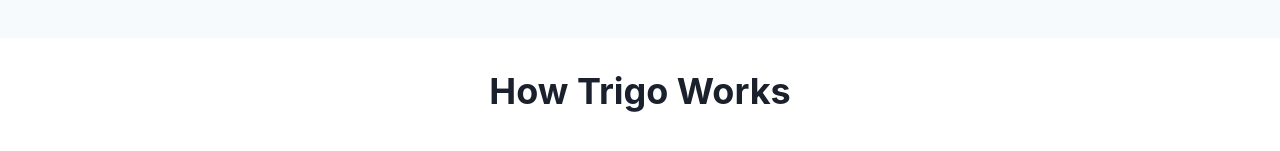
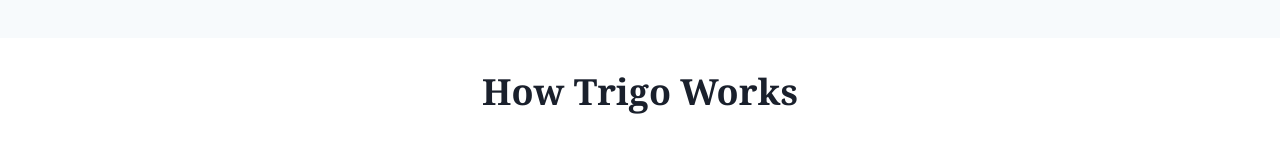
Before and after one commit to Mayor-Myles/Trigo, a Next.js app: page / in a window 1280 px wide. Shown: the part 304-455 px from the top of the page. Built offline with nearby package versions, Linux system fonts and the light colour scheme.

Commit message:
Update HowItWorks.jsx

```diff
--- a/components/HowItWorks.jsx
+++ b/components/HowItWorks.jsx
@@ -32,7 +32,7 @@
 const HowItWorks = () => {
   return (
     <Box py={8} px={6}>
-      <Heading textAlign="center" mb={10}>
+      <Heading fontFamily="'Georgia',serif" textAlign="center" mb={10}>
         How Trigo Works
       </Heading>
 
```
